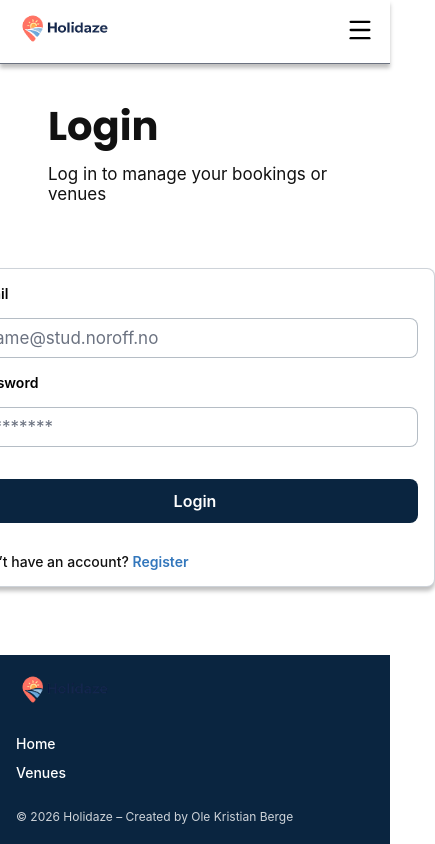
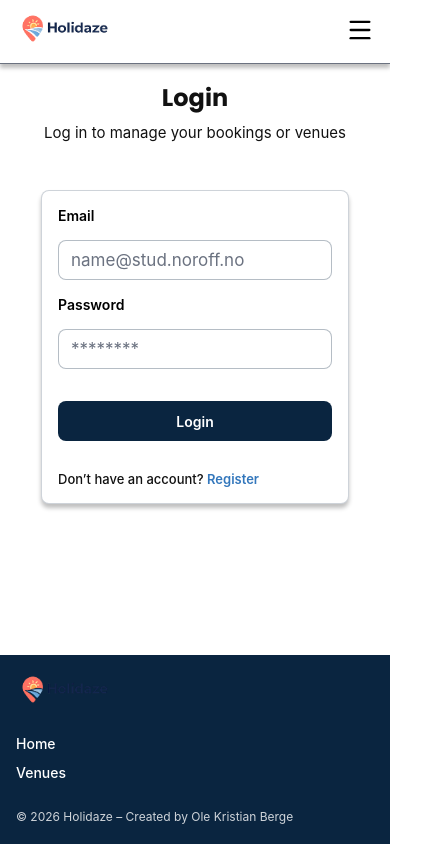
Before and after one commit to olekb2001/Ole-Kristian-Berge-PE2, a React (Vite) app: page /login in a window 390 px wide. Shown: the whole page, 435 px wide, since content can reach past the window. Built offline with nearby package versions, Linux system fonts and the light colour scheme; a web font is replaced by a local one.

Commit message:
register responsive

```diff
--- a/src/pages/Register.css
+++ b/src/pages/Register.css
@@ -32,6 +32,7 @@
 
 .register-card {
   width: 480px;
+  max-width: 100%;
   padding: 16px;
   border-radius: 8px;
   border: 1px solid rgba(10, 37, 64, 0.2);
@@ -60,6 +61,8 @@
   border: 1.5px solid rgba(10, 37, 64, 0.3);
   font-family: "Inter", sans-serif;
   font-size: 17px;
+  width: 100%;
+  box-sizing: border-box;
 }
 
 .register-form small {
@@ -120,3 +123,49 @@
   font-weight: 600;
   text-decoration: none;
 }
+
+@media (max-width: 768px) {
+  .register-page {
+    padding: 16px;
+  }
+
+  .register-header {
+    align-self: center;
+    text-align: center;
+    margin-bottom: 24px;
+  }
+
+  .register-title {
+    font-size: 28px;
+  }
+
+  .register-subtitle {
+    font-size: 15px;
+    margin-bottom: 24px;
+  }
+
+  .register-card {
+    width: 100%;
+  }
+
+  .register-form input[type="text"],
+  .register-form input[type="email"],
+  .register-form input[type="password"] {
+    font-size: 16px;
+  }
+}
+
+@media (max-width: 480px) {
+  .register-title {
+    font-size: 24px;
+  }
+
+  .register-button {
+    font-size: 14px;
+    height: 40px;
+  }
+
+  .login-link {
+    font-size: 13px;
+  }
+}
```
